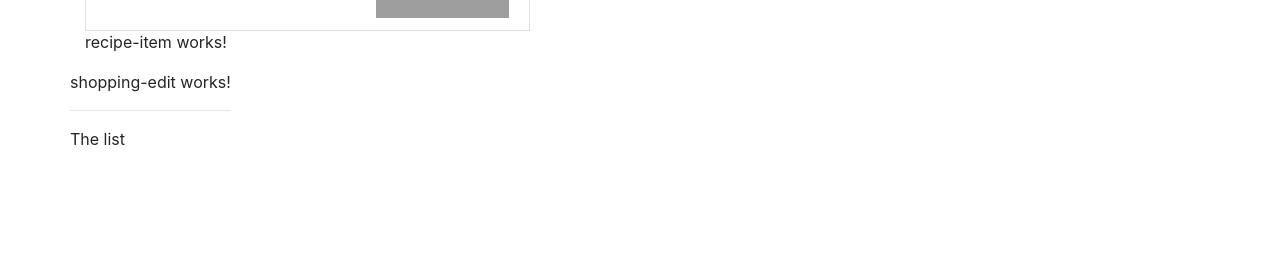
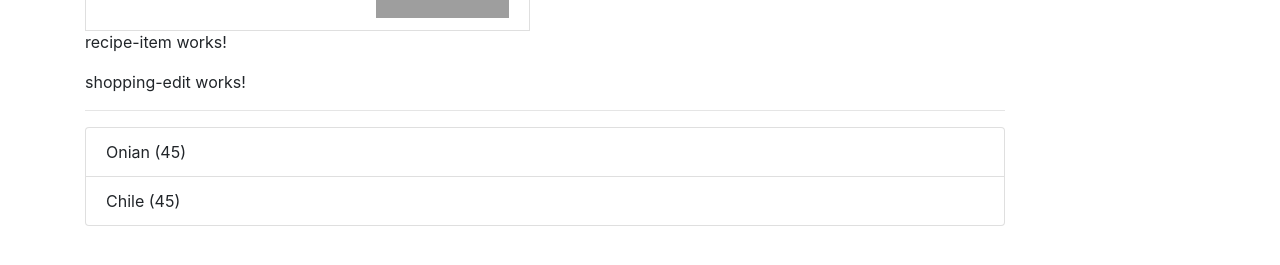
Before and after one commit to kainthsourav/Angular_Tutorial, an Angular app: page / in a window 1280 px wide. Shown: the part 395-660 px from the top of the page. Built offline with nearby package versions, Linux system fonts and the light colour scheme; grey boxes are pictures that could not be loaded.

Commit message:
shopping ingredients

```diff
--- /dev/null
+++ b/src/app/shared/ingredients.model.ts
@@ -0,0 +1,3 @@
+export class ingredients {
+    constructor(public name:string,public amount:number) {}
+}
--- a/src/app/shopping-list/shopping-list.component.html
+++ b/src/app/shopping-list/shopping-list.component.html
@@ -1,7 +1,11 @@
 <div class="row">
-    <div class="col-xs-10">
+    <div class="col-md-10">
         <app-shopping-edit></app-shopping-edit>
         <hr>
-        <p>The list</p>
+       <ul class="list-group">
+           <a class="list-group-item" style="cursor:pointer" *ngFor="let ingredient of ingredients">
+            {{ingredient.name}} ({{ingredient.amount}})
+        </a>
+       </ul>
     </div>
 </div>
--- a/src/app/shopping-list/shopping-list.component.ts
+++ b/src/app/shopping-list/shopping-list.component.ts
@@ -1,4 +1,5 @@
 import { Component, OnInit } from '@angular/core';
+import { ingredients } from '../shared/ingredients.model';
 
 @Component({
   selector: 'app-shopping-list',
@@ -7,6 +8,11 @@ import { Component, OnInit } from '@angular/core';
 })
 export class ShoppingListComponent implements OnInit {
 
+ingredients:ingredients[]=[
+  new ingredients("Onian",45),
+  new ingredients("Chile",45),
+];
+
   constructor() { }
 
   ngOnInit(): void {
```
